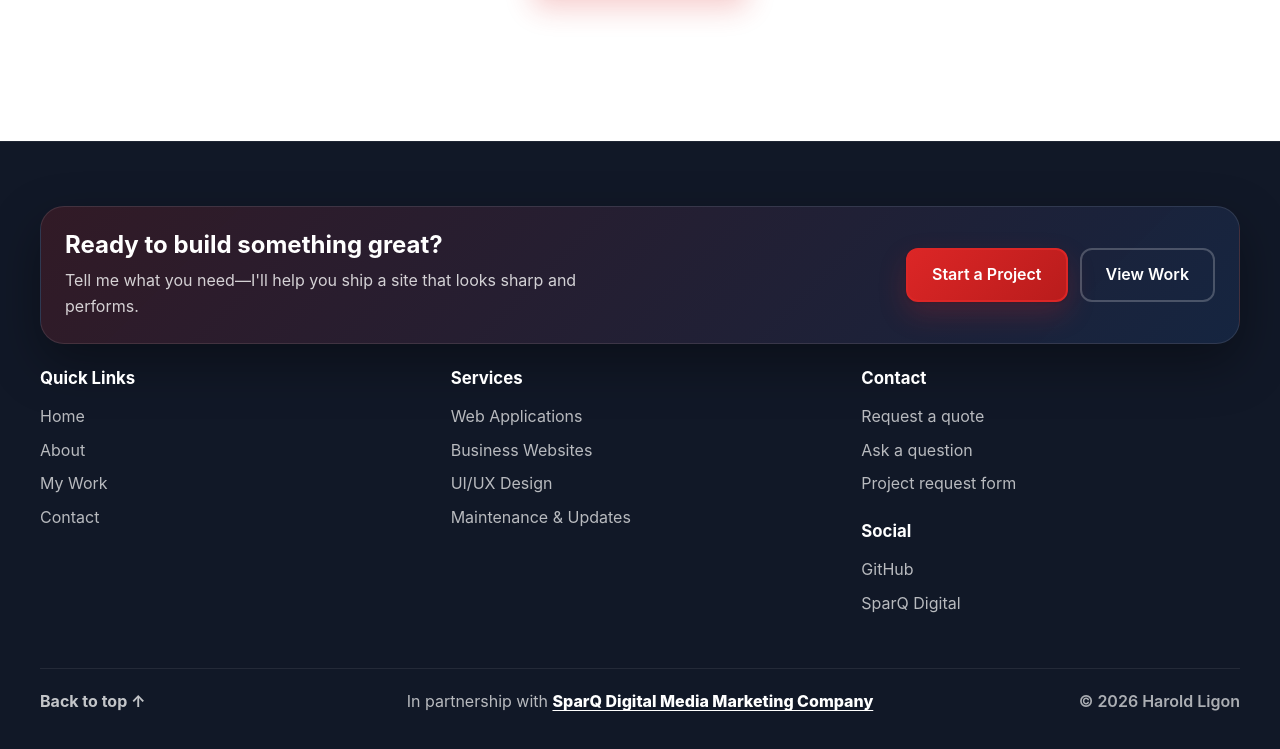
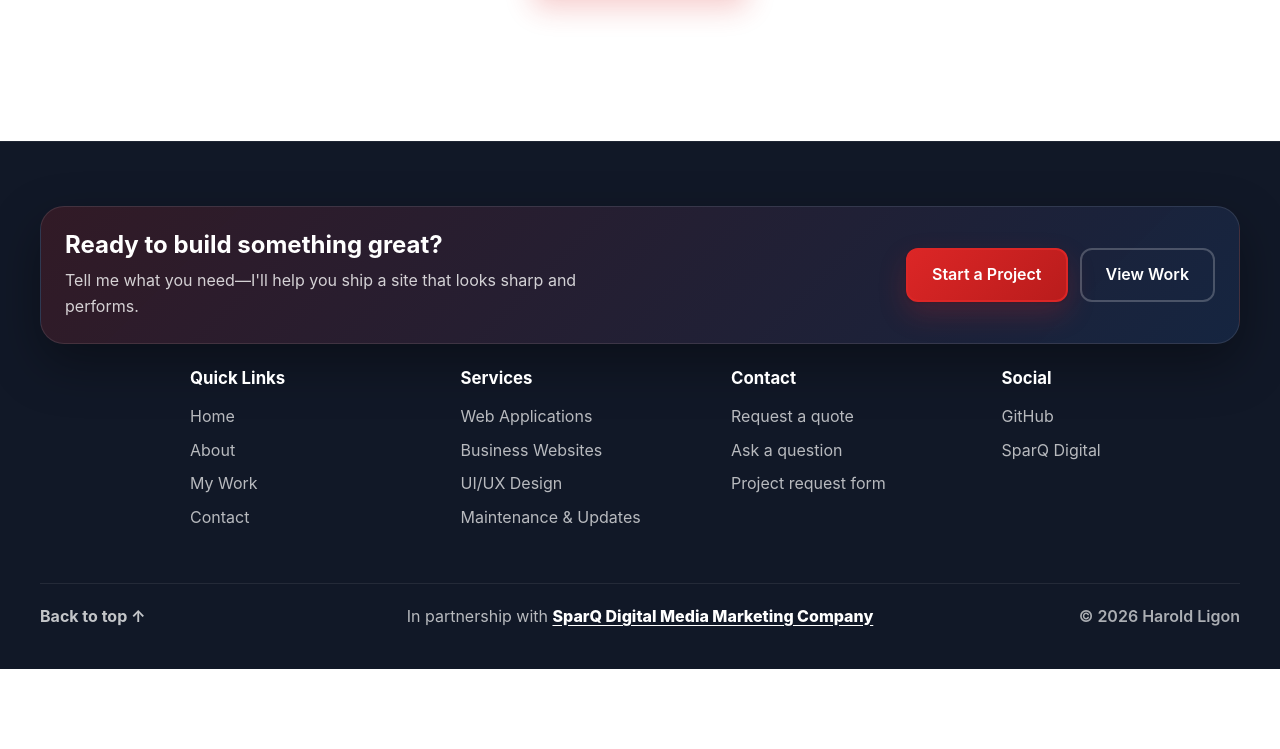
Before and after one commit to hligon35/myportfolio, a website built with Vite: page index.html in a window 1280 px wide. Shown: the part 6998-7747 px from the top of the page. After the commit the page ends 7667 px from the top, so only its background shows below. Built offline with nearby package versions, Linux system fonts and the light colour scheme.

Commit message:
Update footer layout and styling for improved responsiveness

```diff
--- a/src/main.js
+++ b/src/main.js
@@ -546,8 +546,10 @@ function initializeApp() {
           <a href="#contact">Request a quote</a>
           <a href="#contact">Ask a question</a>
           <a href="#contact">Project request form</a>
+        </div>
 
-          <h4 style="margin-top: 1.25rem;">Social</h4>
+        <div class="footer-col">
+          <h4>Social</h4>
           <a href="https://github.com/hligon35" target="_blank" rel="noopener">GitHub</a>
           <a href="https://www.getsparqd.com" target="_blank" rel="noopener">SparQ Digital</a>
         </div>
--- a/src/style.css
+++ b/src/style.css
@@ -1063,9 +1063,10 @@ section {
 
 .footer-grid {
   display: grid;
-  grid-template-columns: repeat(3, minmax(0, 1fr));
+  grid-template-columns: repeat(4, minmax(0, 1fr));
   gap: 2rem;
   padding: 1.5rem 0;
+  margin-left: 150px;
 }
 
 .footer-col h4 {
```
